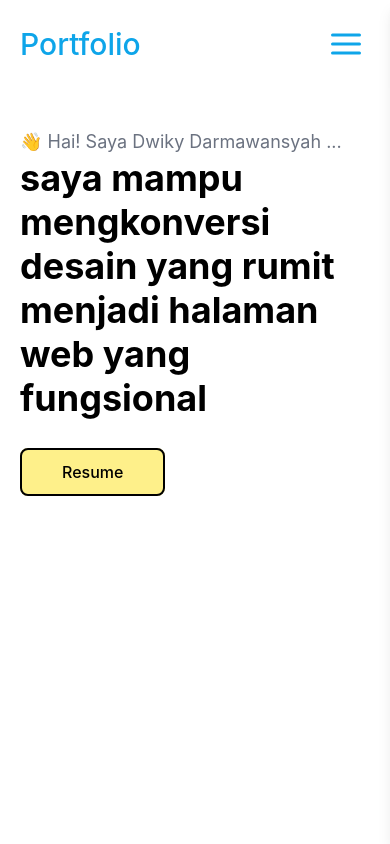
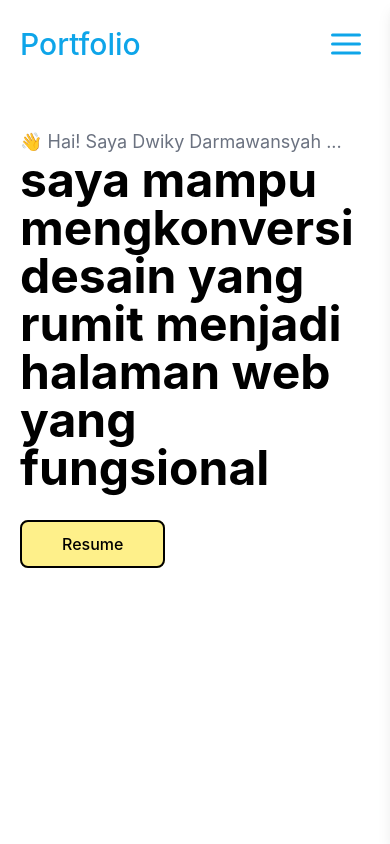
Before and after one commit to DwkLoki/portfolio-website, a React (Create React App) app: page / in a window 390 px wide. Shown: the top 844 px of the page. Built offline with nearby package versions, Linux system fonts and the light colour scheme.

Commit message:
update font size

```diff
--- a/src/App.js
+++ b/src/App.js
@@ -57,7 +57,7 @@ function App() {
           <p className={`lg:text-4xl text-gray-500 lg:mb-4 md:text-3xl sm:text-xl text-lg transition-all duration-1000 ease-out transform delay-[1400ms] ${isLoad ? "opacity-100 translate-y-0" : "opacity-0 translate-y-16"}`}>
             👋 Hai! Saya Dwiky Darmawansyah ...
           </p>
-          <h1 className={`lg:text-6xl font-bold xl:w-3/4 lg:leading-[4.5rem] lg:w-[90%] md:text-5xl md:leading-[3.5rem] text-4xl leading-[2.75rem] transition-all duration-1000 ease-out transform delay-[1600ms] ${isLoad ? "opacity-100 translate-y-0" : "opacity-0 translate-y-16"}`}>
+          <h1 className={`lg:text-6xl font-bold xl:w-3/4 lg:leading-[4.5rem] lg:w-[90%] md:leading-[3.5rem] text-5xl leading-[3rem] transition-all duration-1000 ease-out transform delay-[1600ms] ${isLoad ? "opacity-100 translate-y-0" : "opacity-0 translate-y-16"}`}>
             saya mampu mengkonversi desain yang rumit menjadi halaman web yang fungsional
           </h1>
           <div className={`my-10 transition-all duration-1000 ease-out transform delay-[1800ms] ${isLoad ? "opacity-100 translate-y-0" : "opacity-0 translate-y-16"}`}>
```
